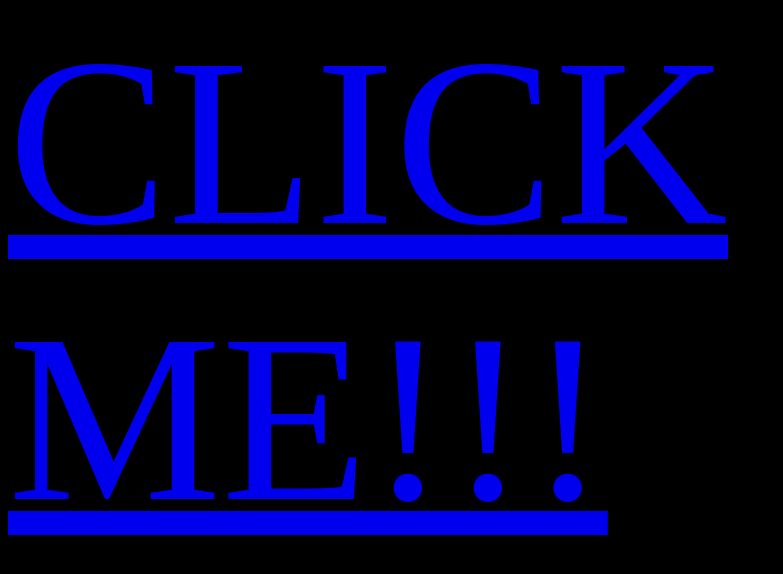
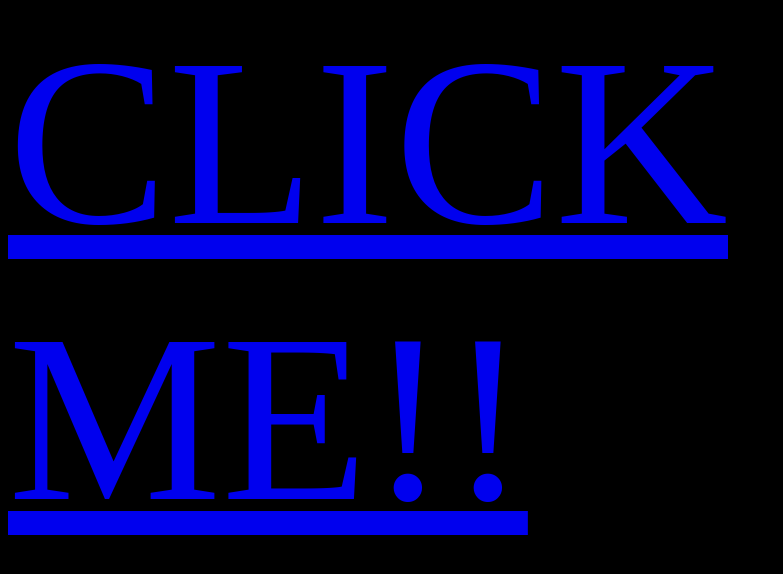
Before and after one commit to Mpatel1803/Rubix-IM-workflow, a plain HTML site: page index.html in a window 1280 px wide. Shown: the part 132-706 px from the top of the page, without its empty margins (0-783 px from the left). Drawn offline with Linux system fonts and the light colour scheme.

Commit message:
Made the best website ever

```diff
--- a/index.html
+++ b/index.html
@@ -23,7 +23,7 @@
 </head>
 
 <body>
-    <a href="https://www.youtube.com/watch?v=dQw4w9WgXcQ" id="btn"> CLICK ME!!!</a>
+    <a href="https://www.youtube.com/watch?v=dQw4w9WgXcQ" id="btn"> CLICK ME!!</a>
 </body>
 
 </html>
```
